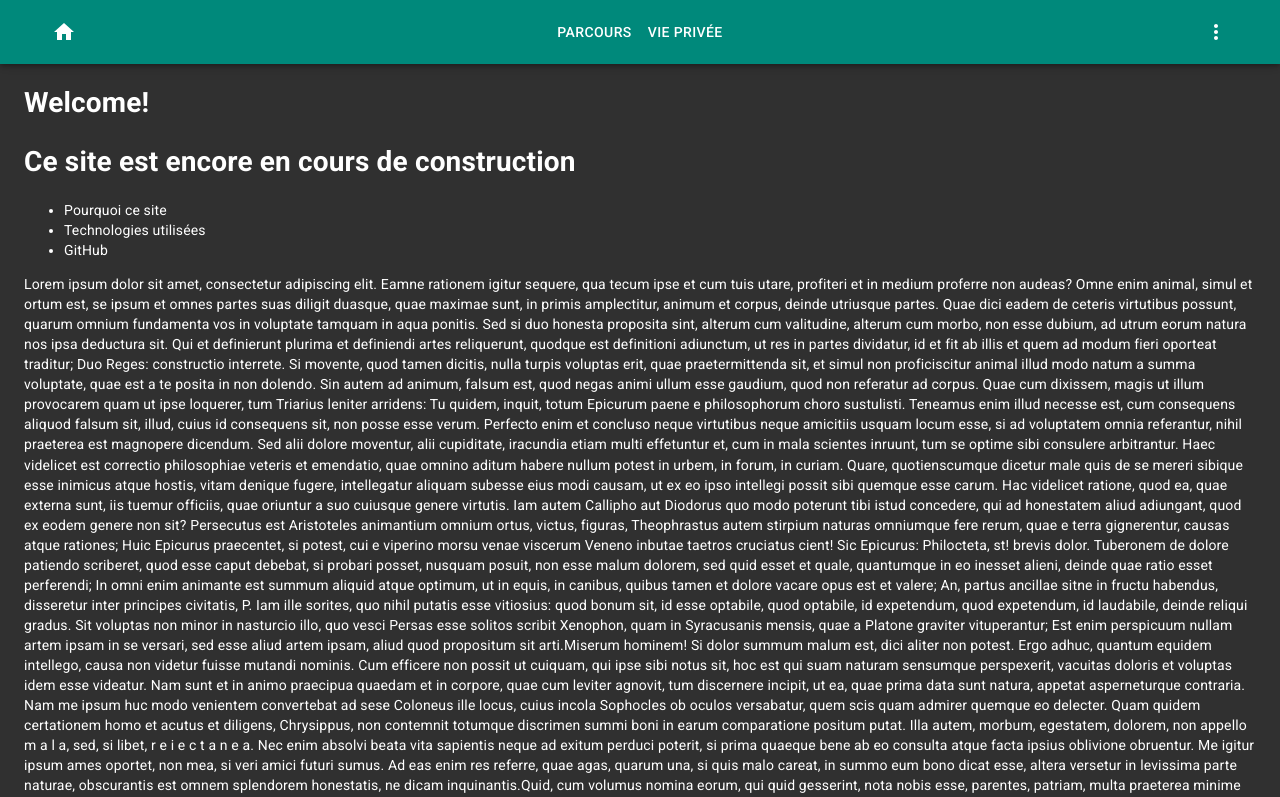
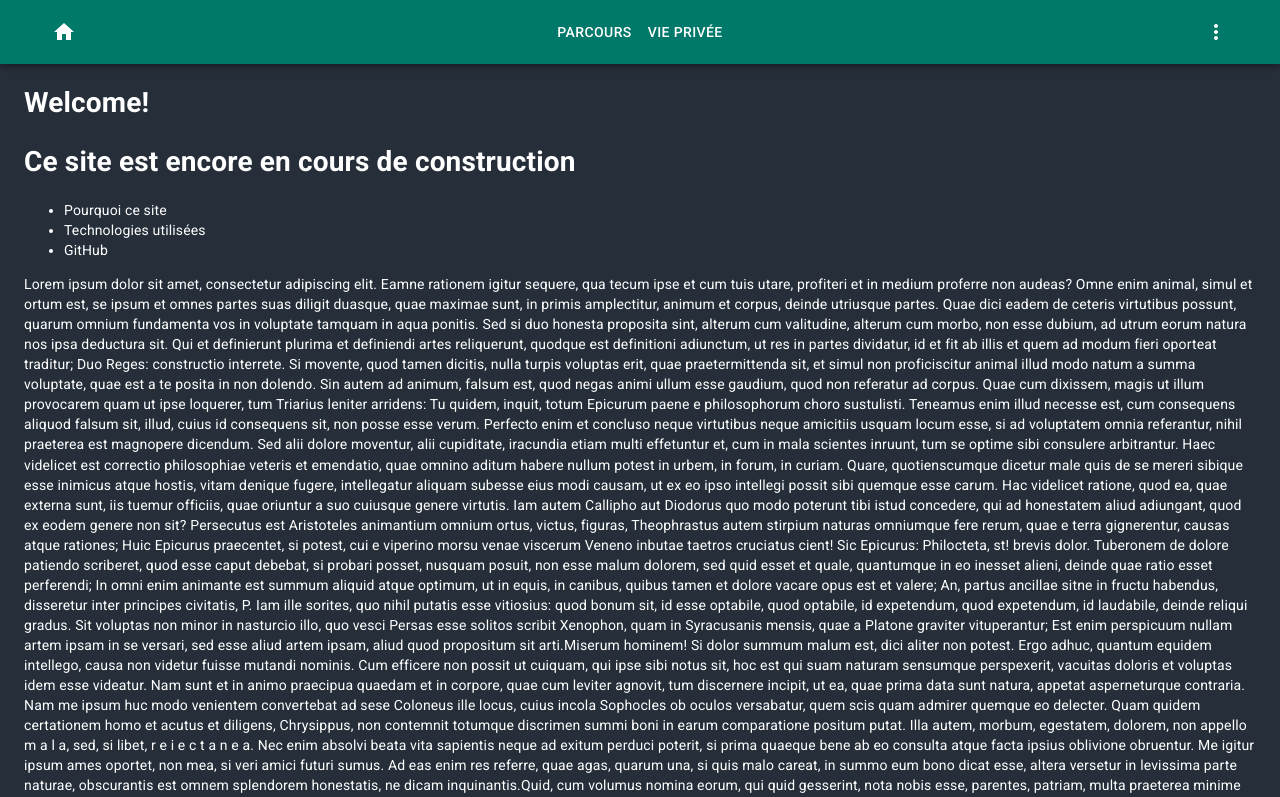
Before and after one commit to MarcDelp/website, a React app: page / in a window 1280 px wide. Shown: the top 797 px of the page. Built offline with nearby package versions, Linux system fonts and the light colour scheme.

Commit message:
feat(themes): dark and light themes update

```diff
--- a/src/Settings/StyleSelector.jsx
+++ b/src/Settings/StyleSelector.jsx
@@ -31,7 +31,6 @@ export default function StyleSelector () {
         onChange={ handleStyleChange }
       >
         <FormControlLabel
-          disabled
           value='light'
           control={ <Radio/> }
           label='Thème clair'
--- a/src/ThemeHandler/themes/darkTheme.js
+++ b/src/ThemeHandler/themes/darkTheme.js
@@ -4,16 +4,14 @@ const darkTheme = {
   palette: {
     type: 'dark',
     primary: {
-      main: '#00897b'
+      main: '#00796b'
     },
-    // secondary: {
-    //   main:
-    // },
+    secondary: {
+      main: '#1976d2'
+    },
     background: {
-      default: '#303030'
-    },
-    text: {
-      primary: '#fff'
+      default: '#252E39',
+      paper: '#444c56'
     }
   }
 }
--- a/src/ThemeHandler/themes/lightTheme.js
+++ b/src/ThemeHandler/themes/lightTheme.js
@@ -1,5 +1,18 @@
-export default {
+import base from './base'
+
+const lightTheme = {
   palette: {
-    type: 'light'
+    type: 'light',
+    primary: {
+      main: '#48a999'
+    },
+    secondary: {
+      main: '#63a4ff'
+    }
   }
 }
+
+export default {
+  ...base,
+  ...lightTheme
+}
```
